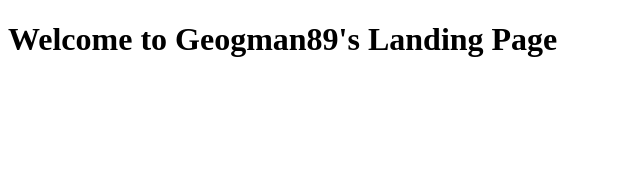
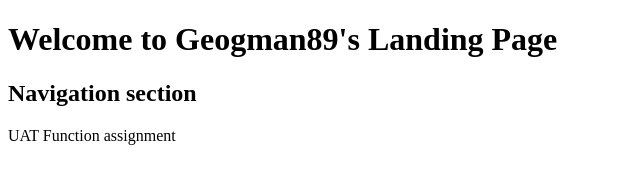
Before and after one commit to Geogman89/Geogman89.github.io, a plain HTML site: page index.html in a window 1280 px wide. Shown: the whole page, without its empty margins (0-640 px from the left). Drawn offline with Linux system fonts and the light colour scheme.

Commit message:
Update index.html

```diff
--- a/index.html
+++ b/index.html
@@ -8,5 +8,7 @@
 </head>
 <body>
     <h1 ><b>Welcome to Geogman89's Landing Page</b></h1>
+     <h2>Navigation section</h2>
+    <p href="github.com/Geogman89/UATFunction">UAT Function assignment</p>
 </body>
 </html>
```
